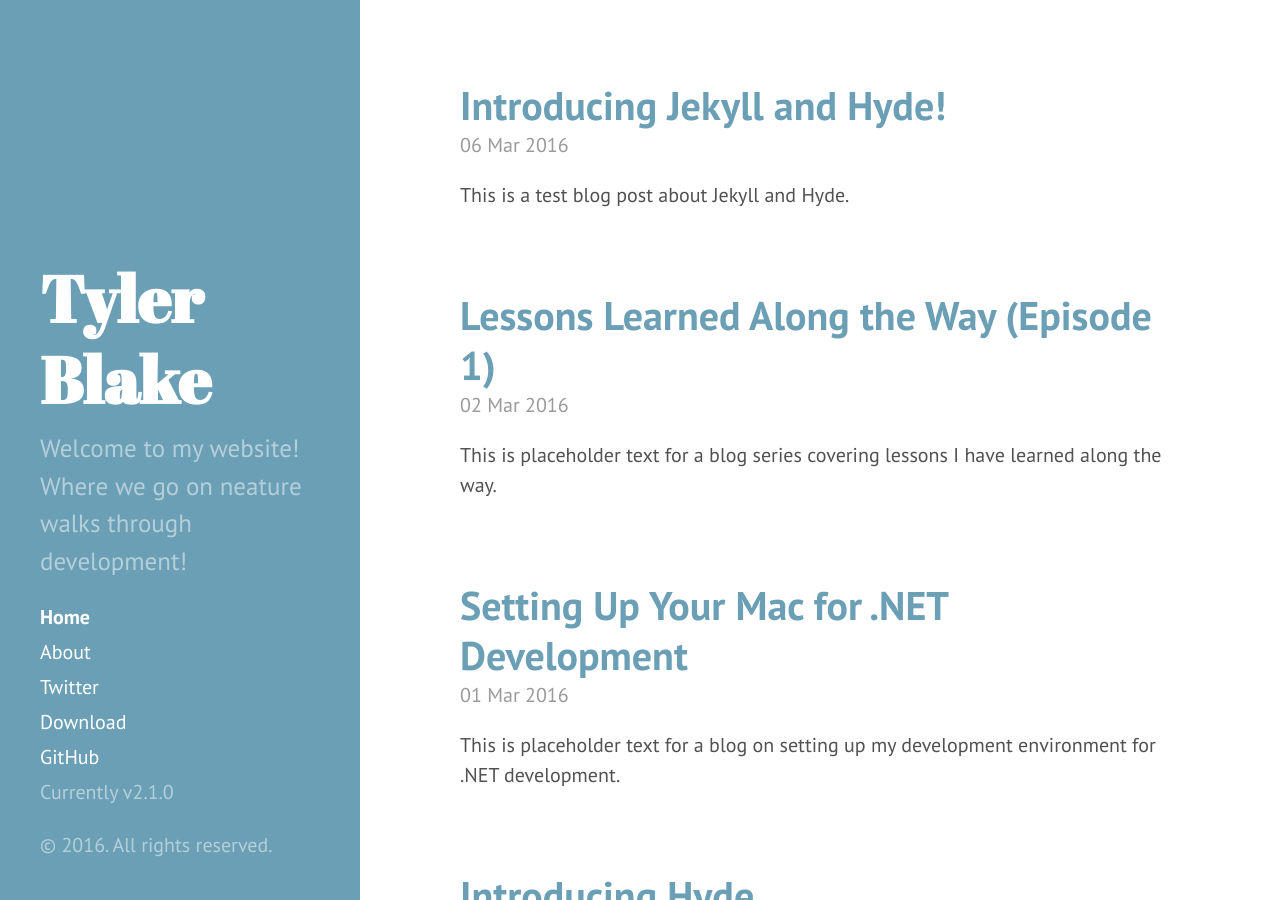
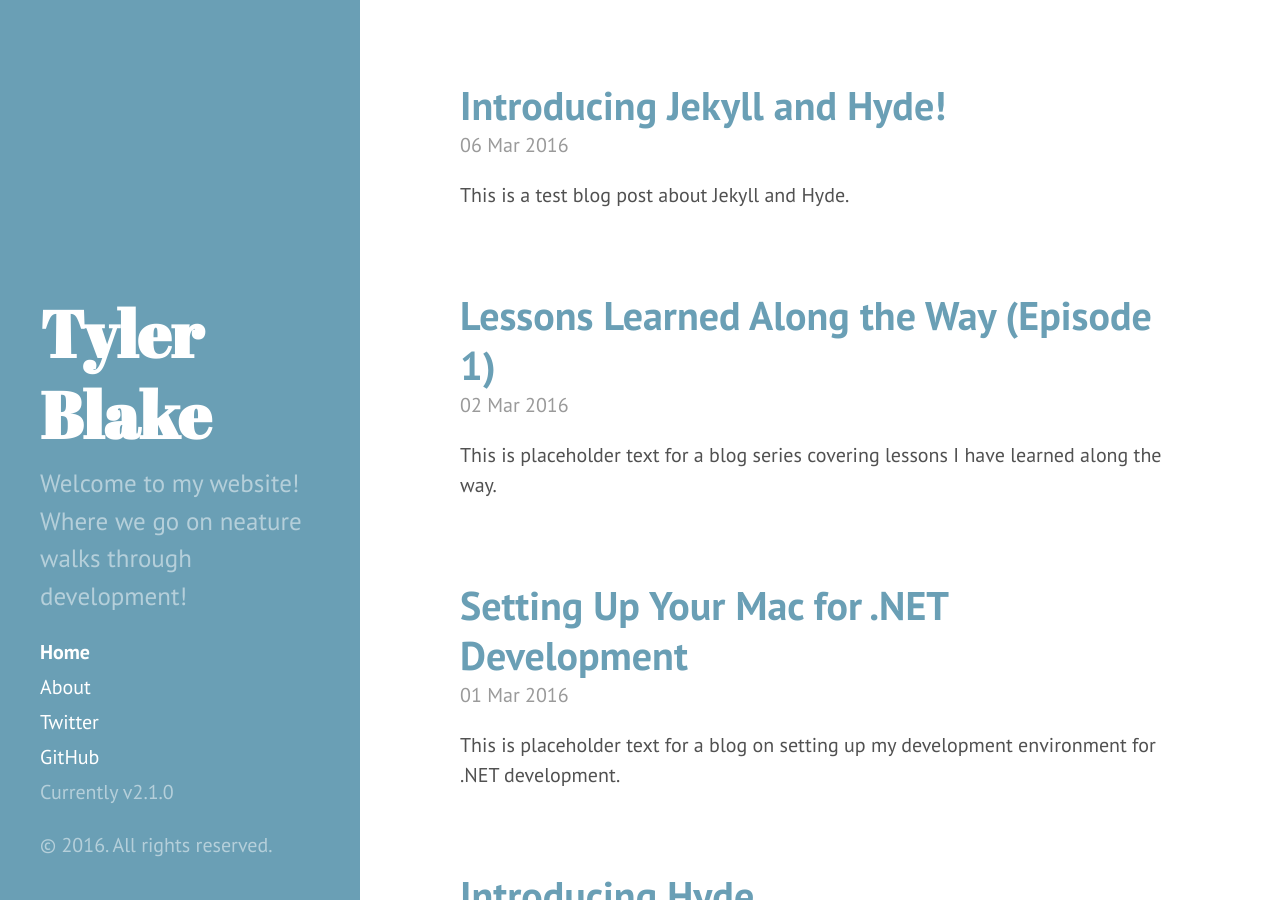
Before and after one commit to tylerablake/website, a Jekyll site: the page built from index.html, in a window 1280 px wide and 900 px high. Built offline with Jekyll 4.4.1, drawn with Linux system fonts in a browser that asks for light colours; the list of posts is cut into pages by our own code.

Commit message:
adding twitter link

```diff
--- a/_includes/sidebar.html
+++ b/_includes/sidebar.html
@@ -25,8 +25,7 @@
           {% endif %}
         {% endif %}
       {% endfor %}
-      <a class="sidebar-nav-item" href="{{ site.twitter }}">Twitter</a>
-      <a class="sidebar-nav-item" href="{{ site.github.repo }}/archive/v{{ site.version }}.zip">Download</a>
+      <a class="sidebar-nav-item" href="http://twitter.com/TylerBlakeLOU">Twitter</a>
       <a class="sidebar-nav-item" href="{{ site.github.repo }}">GitHub</a>
       <span class="sidebar-nav-item">Currently v{{ site.version }}</span>
     </nav>
```
